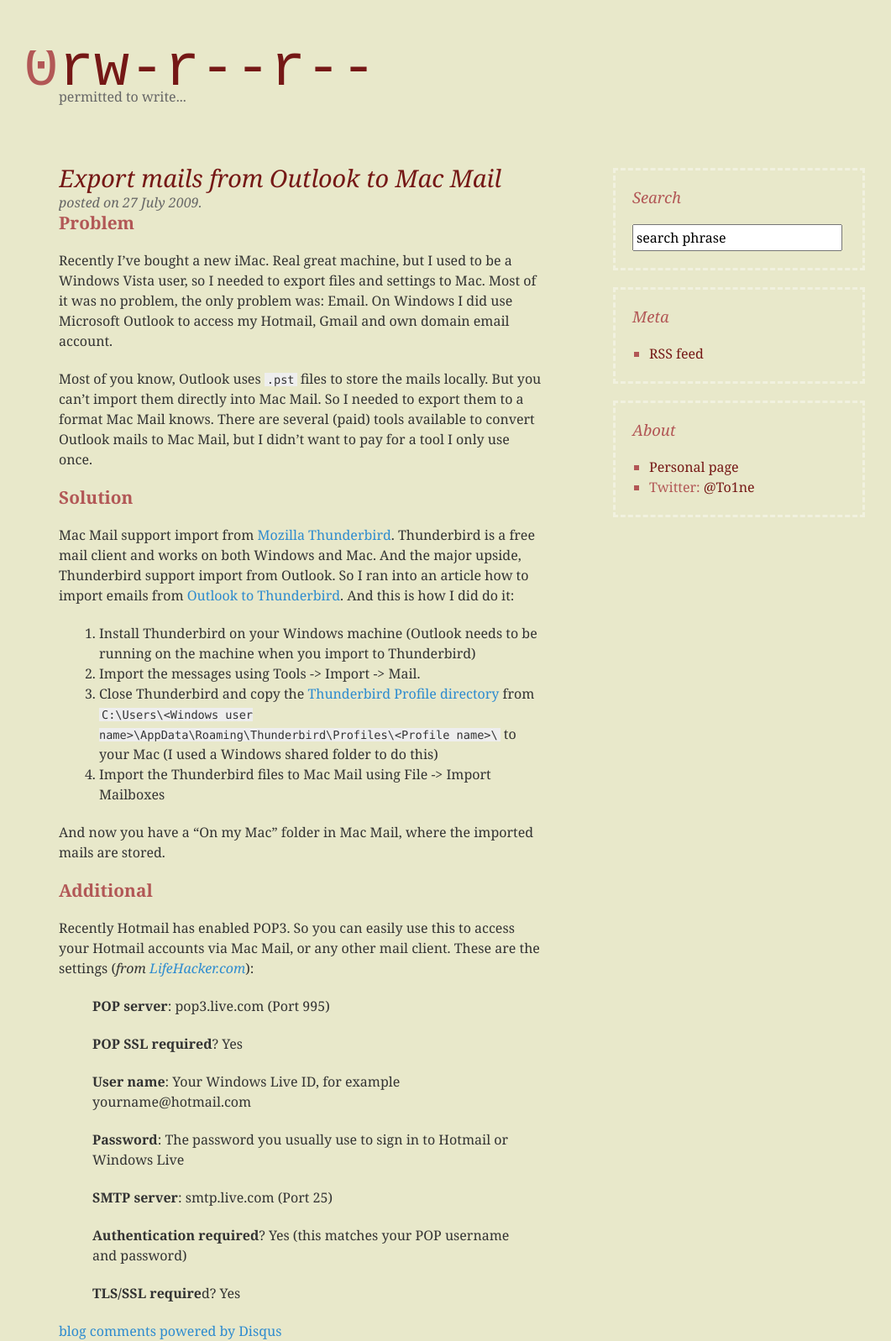
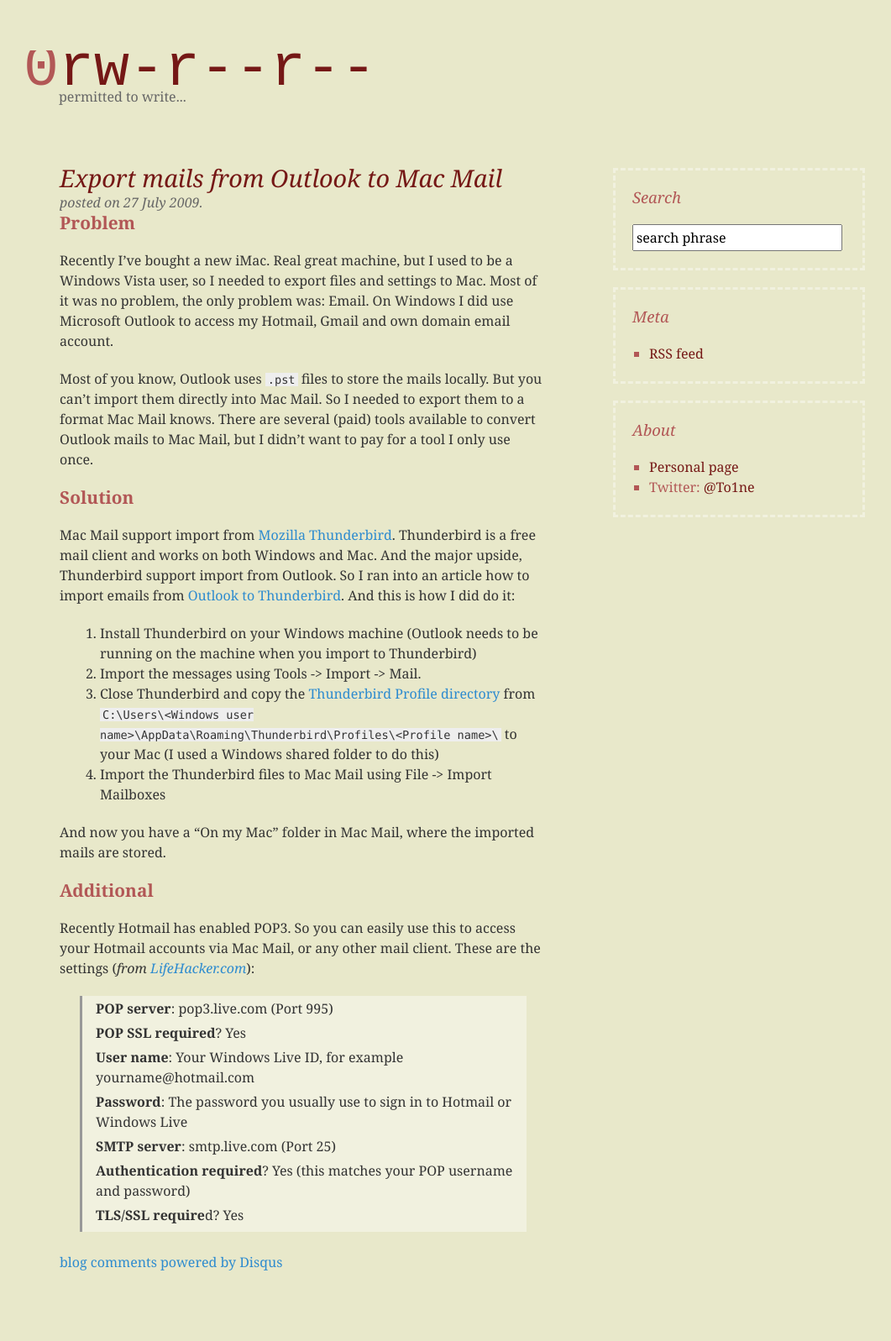
Before and after one commit to Zagyarakushi/website, a Jekyll site: the page built from _posts/2009-07-27-export-mails-from-outlook-to-mac-mail.md, in a window 1280 px wide. Shown: the whole page at 84% size, without its empty margins (90-1151 px from the left). Built offline with Jekyll 4.4.1, drawn with Linux system fonts in a browser that asks for light colours; comment, search, counter and statistics services are not loaded; after the commit the page ends 1515 px from its top, so only the background shows below that.

Commit message:
Reworked blockquotes and set some margin for the content (to fix the cut off italic headers)

```diff
--- a/css/style.css
+++ b/css/style.css
@@ -127,7 +127,10 @@
 }
 /* Blockquotes */
 blockquote {
-	margin: 0 2.5em;
+	background: #f1f1Df;
+	border-left: 3px solid #999999;
+	margin: 0 1.5em 1.5em 1.5em;
+	padding: 0.2em 1em;
 	font-style: normal;
 }
 blockquote em, blockquote cite {
@@ -138,7 +141,9 @@
 }
 blockquote:before, blockquote:after, q:before, q:after {
 	content: '';
-	content: none;
+}
+blockquote p {
+	margin-bottom: 5px;
 }
 /* Links */
 a img {
@@ -287,7 +292,7 @@
 *************************/
 #content {
 	float: left;
-	margin-top: 200px;
+	margin: 200px 0 0 1px;
 	width: 580px;
 }
 #content h1 {
```
